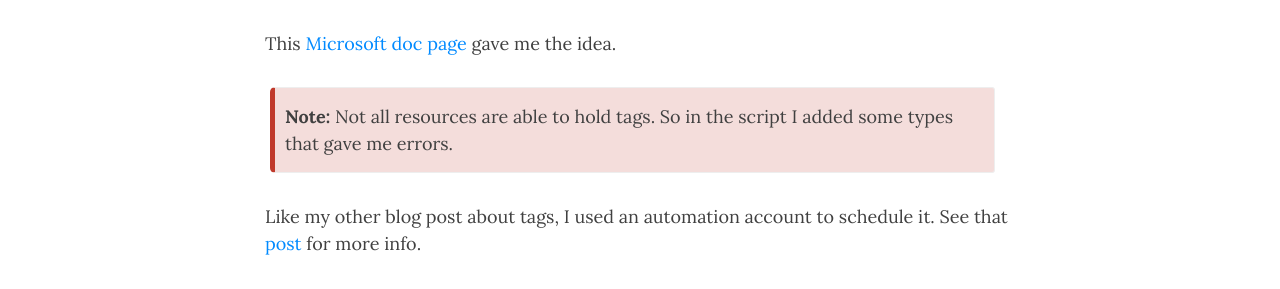
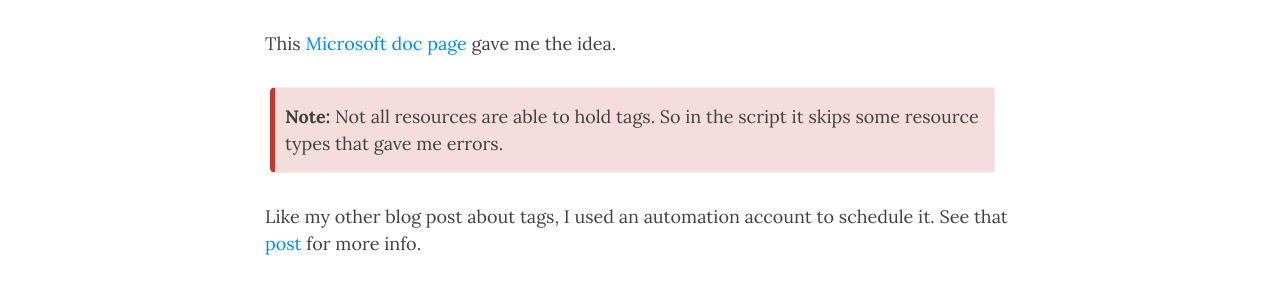
Before and after one commit to energetic-it/energetic-it.github.io, a Jekyll site: the page built from _posts/2018-11-13-azure-resourcegroup-tags-copy-to-resources.md, in a window 1280 px wide and 900 px high, scrolled down 415 px. Shown: the part 155-444 px from the top of the window. Built offline with Jekyll 4.4.1, drawn with Linux system fonts in a browser that asks for light colours; nearby versions of some CDN libraries.

Commit message:
adjusted grammer

```diff
--- a/_posts/2018-11-13-azure-resourcegroup-tags-copy-to-resources.md
+++ b/_posts/2018-11-13-azure-resourcegroup-tags-copy-to-resources.md
@@ -14,7 +14,7 @@ I decided not to append the tags, because then the old tags are not removed.
 This [Microsoft doc page](https://docs.microsoft.com/en-us/azure/azure-resource-manager/resource-group-using-tags) gave me the idea.
 
 {: .box-error}
-**Note:** Not all resources are able to hold tags. So in the script I added some types that gave me errors.
+**Note:** Not all resources are able to hold tags. So in the script it skips some resource types that gave me errors.
 
 Like my other blog post about tags, I used an automation account to schedule it. See that [post](/2018-11-13-azure-automatic-tags) for more info.
 
```
